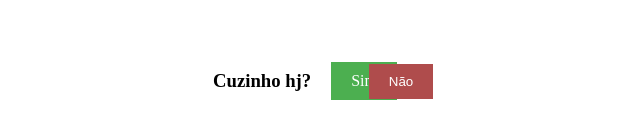
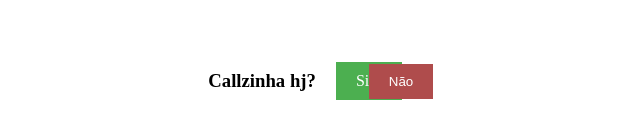
Before and after one commit to pdrfranca/naoabradejeitonenhum, a plain HTML site: page index.html in a window 1280 px wide. Shown: the part 327-466 px from the top of the page, 343-983 px from the left. Drawn offline with Linux system fonts and the light colour scheme.

Commit message:
Update index.html

```diff
--- a/index.html
+++ b/index.html
@@ -38,7 +38,7 @@
 </head>
 <body>
 
-    <h3>Cuzinho hj?</h3>
+    <h3>Callzinha hj?</h3>
 
 	<a href="https://www.youtube.com/watch?v=lJBcZHzgD7s" class="button">Sim</a>
 
```
